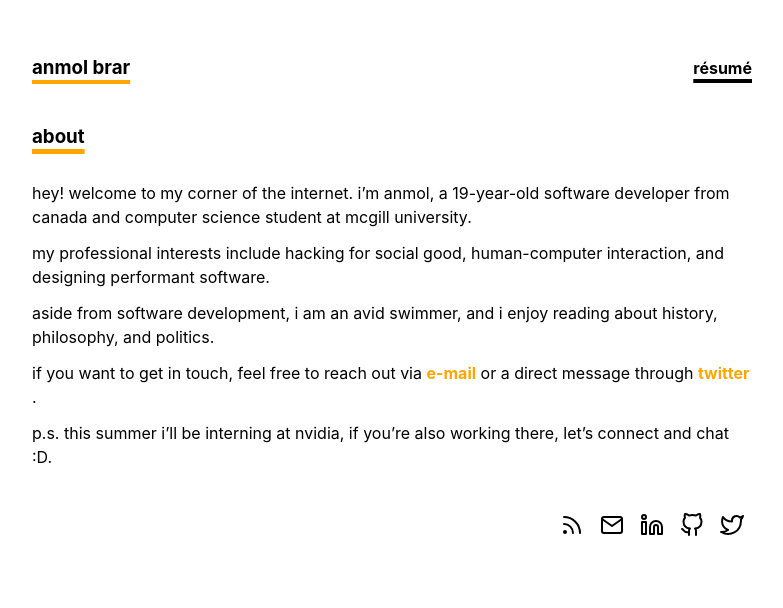
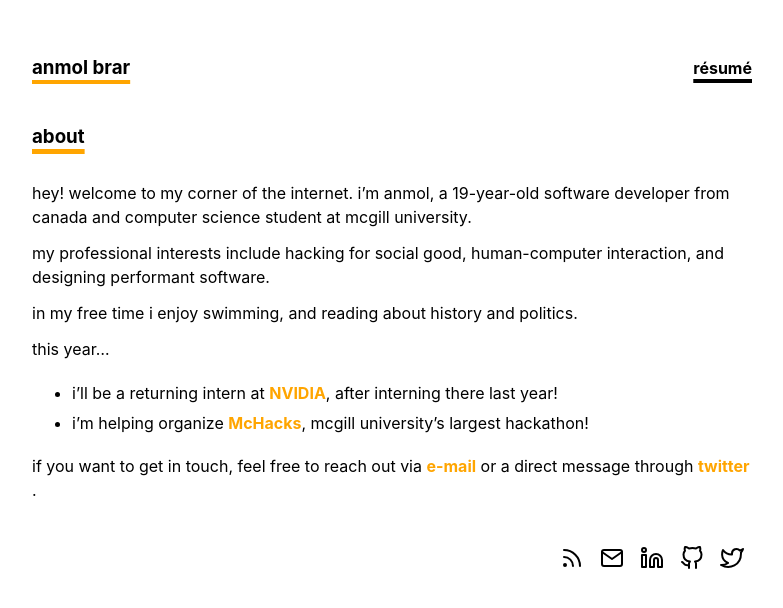
Before and after one commit to brarsanmol/brarsanmol.github.io, a Jekyll site: the page built from index.markdown, in a window 1280 px wide. Shown: the top 608 px of the page, without its empty margins (248-1031 px from the left). Built offline with Jekyll 4.4.1, drawn with Linux system fonts in a browser that asks for light colours.

Commit message:
🪶 update about section

```diff
--- a/_config.yml
+++ b/_config.yml
@@ -25,11 +25,13 @@ about: |
 
   my professional interests include hacking for social good, human-computer interaction, and designing performant software.
 
-  aside from software development, i am an avid swimmer, and i enjoy reading about history, philosophy, and politics.
+  in my free time i enjoy swimming, and reading about history and politics.
+
+  this year...
+    * i'll be a returning intern at [NVIDIA](https://nvidia.com), after interning there last year!
+    * i'm helping organize [McHacks](https://mchacks.ca), mcgill university's largest hackathon!
 
   if you want to get in touch, feel free to reach out via [e-mail](mailto:hey@anmolbrar.ca) or a direct message through [twitter](https://www.twitter.com/brarsanmol).
-
-  p.s. this summer i'll be interning at nvidia, if you're also working there, let's connect and chat :D.
 description: >- # this means to ignore newlines until "baseurl:"
   Anmol Brar is a 19 year old software developer from Canada currently studying Computer Science at McGill University.
 baseurl: "" # the subpath of your site, e.g. /blog
```
Also changed, not shown: 1 other file.
